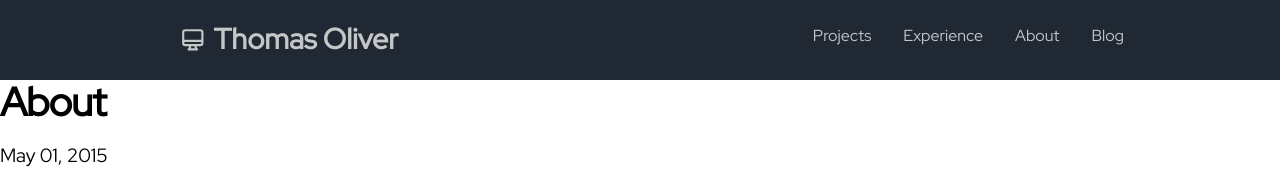
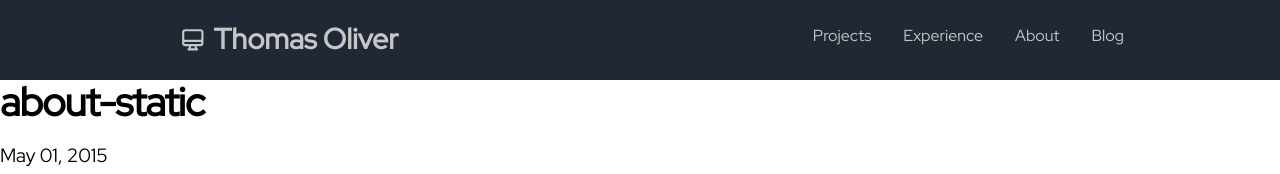
Before and after one commit to Thomas-Oliv/my-portfolio, a Gatsby site: page /about-static/ in a window 1280 px wide. Shown: the top 174 px of the page. Built offline with nearby package versions, Linux system fonts and the light colour scheme; Gatsby itself is replaced by a stand-in of ours; some packages are replaced by stand-ins of ours.

Commit message:
Update Static Pages “about-static/index”

```diff
--- a/content/static/about-static/index.md
+++ b/content/static/about-static/index.md
@@ -1,6 +1,7 @@
 ---
-title: About
+title: about-static
 date: 2015-05-01T22:12:03.284Z
+name: About
 banner: salty_egg.jpg
 description: Hello World
 ---
```
